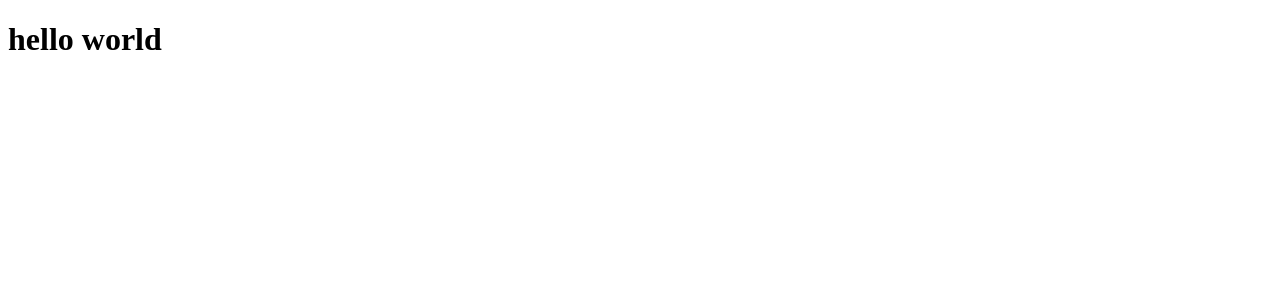
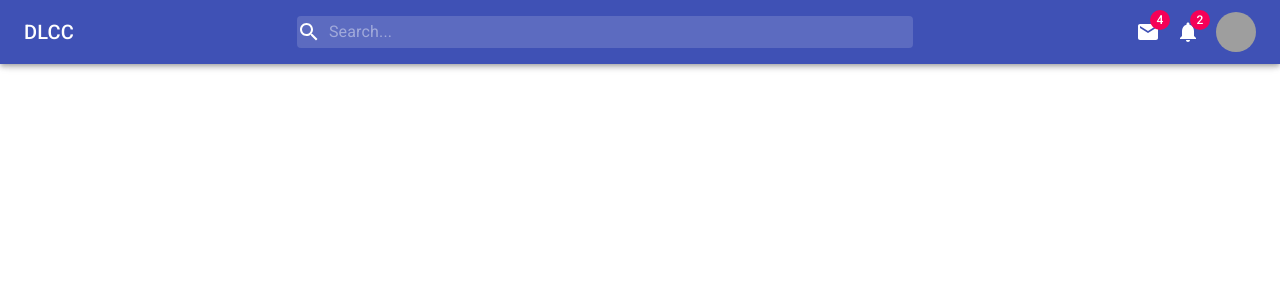
Before and after one commit to Clesio7844/reponsive-material-ui, a React (Create React App) app: page / in a window 1280 px wide. Shown: the top 300 px of the page. Built offline with nearby package versions, Linux system fonts and the light colour scheme; grey boxes are pictures that could not be loaded.

Commit message:
finished the navbar component user material ui theme, style

```diff
--- a/package.json
+++ b/package.json
@@ -3,6 +3,8 @@
   "version": "0.1.0",
   "private": true,
   "dependencies": {
+    "@material-ui/core": "^4.12.3",
+    "@material-ui/icons": "^4.11.2",
     "@testing-library/jest-dom": "^5.16.2",
     "@testing-library/react": "^12.1.3",
     "@testing-library/user-event": "^13.5.0",
--- a/src/App.js
+++ b/src/App.js
@@ -1,9 +1,13 @@
 import './App.css';
+// import { makeStyles } from '@material-ui/core/styles';
+import Navbar from './components/Navbar';
+
+// const useStyles = makeStyles();
 
 function App() {
   return (
     <div className='App'>
-      <h1>hello world</h1>
+      <Navbar />
     </div>
   );
 }
--- /dev/null
+++ b/src/components/Navbar.js
@@ -0,0 +1,111 @@
+import React, { useState } from 'react';
+import {
+  makeStyles,
+  AppBar,
+  Toolbar,
+  Typography,
+  InputBase,
+  alpha,
+  Badge,
+  Avatar
+} from '@material-ui/core';
+import SearchIcon from '@material-ui/icons/Search';
+import MailIcon from '@material-ui/icons/Mail';
+import NotificationsIcon from '@material-ui/icons/Notifications';
+import CancelIcon from '@material-ui/icons/Cancel';
+
+const useStyles = makeStyles(theme => ({
+  toolbar: {
+    display: 'flex',
+    justifyContent: 'space-between'
+  },
+  logoLg: {
+    display: 'none',
+    [theme.breakpoints.up('sm')]: {
+      display: 'block'
+    }
+  },
+  logoSm: {
+    display: 'block',
+    [theme.breakpoints.up('sm')]: {
+      display: 'none'
+    }
+  },
+  search: {
+    display: 'flex',
+    alignItems: 'center',
+    backgroundColor: alpha(theme.palette.common.white, 0.15),
+    '&:hover': {
+      backgroundColor: alpha(theme.palette.common.white, 0.25)
+    },
+    borderRadius: theme.shape.borderRadius,
+    width: '50%',
+    [theme.breakpoints.down('sm')]: {
+      display: props => (props.open ? 'flex' : 'none'),
+      width: '70%'
+    }
+  },
+  input: {
+    color: 'white',
+    marginLeft: theme.spacing(1)
+  },
+  cancel: {
+    [theme.breakpoints.up('sm')]: {
+      display: 'none'
+    }
+  },
+  searchButton: {
+    marginRight: theme.spacing(2),
+    [theme.breakpoints.up('sm')]: {
+      display: 'none'
+    }
+  },
+  icons: {
+    alignItems: 'center',
+
+    display: props => (props.open ? 'none' : 'flex')
+  },
+  badge: {
+    marginRight: theme.spacing(2)
+  }
+}));
+
+const Navbar = () => {
+  const [open, setOpen] = useState(false);
+  const classes = useStyles({ open });
+  return (
+    <AppBar>
+      <Toolbar className={classes.toolbar}>
+        <Typography variant='h6' className={classes.logoLg}>
+          DLCC
+        </Typography>
+        <Typography variant='h6' className={classes.logoSm}>
+          dlcc
+        </Typography>
+        <div className={classes.search}>
+          <SearchIcon />
+          <InputBase placeholder='Search...' className={classes.input} />
+          <CancelIcon
+            className={classes.cancel}
+            onClick={() => setOpen(false)}
+          />
+        </div>
+        <div className={classes.icons}>
+          <SearchIcon
+            className={classes.searchButton}
+            onClick={() => setOpen(true)}
+          />
+          <Badge badgeContent={4} color='secondary' className={classes.badge}>
+            <MailIcon />
+          </Badge>
+          <Badge badgeContent={2} color='secondary' className={classes.badge}>
+            <NotificationsIcon />
+          </Badge>
+          <Avatar alt='Remy Sharp' src='/static/images/avatar/1.jpg' />
+        </div>
+      </Toolbar>
+    </AppBar>
+  );
+};
+
+export default Navbar;
```
Also changed, not shown: src/components/Feets.js (added, +13 -0 lines), src/components/Leftbar.js (added, +13 -0 lines), src/components/Rightbar.js (added, +13 -0 lines), 2 other files (tests, documents, lock files or other folders).
